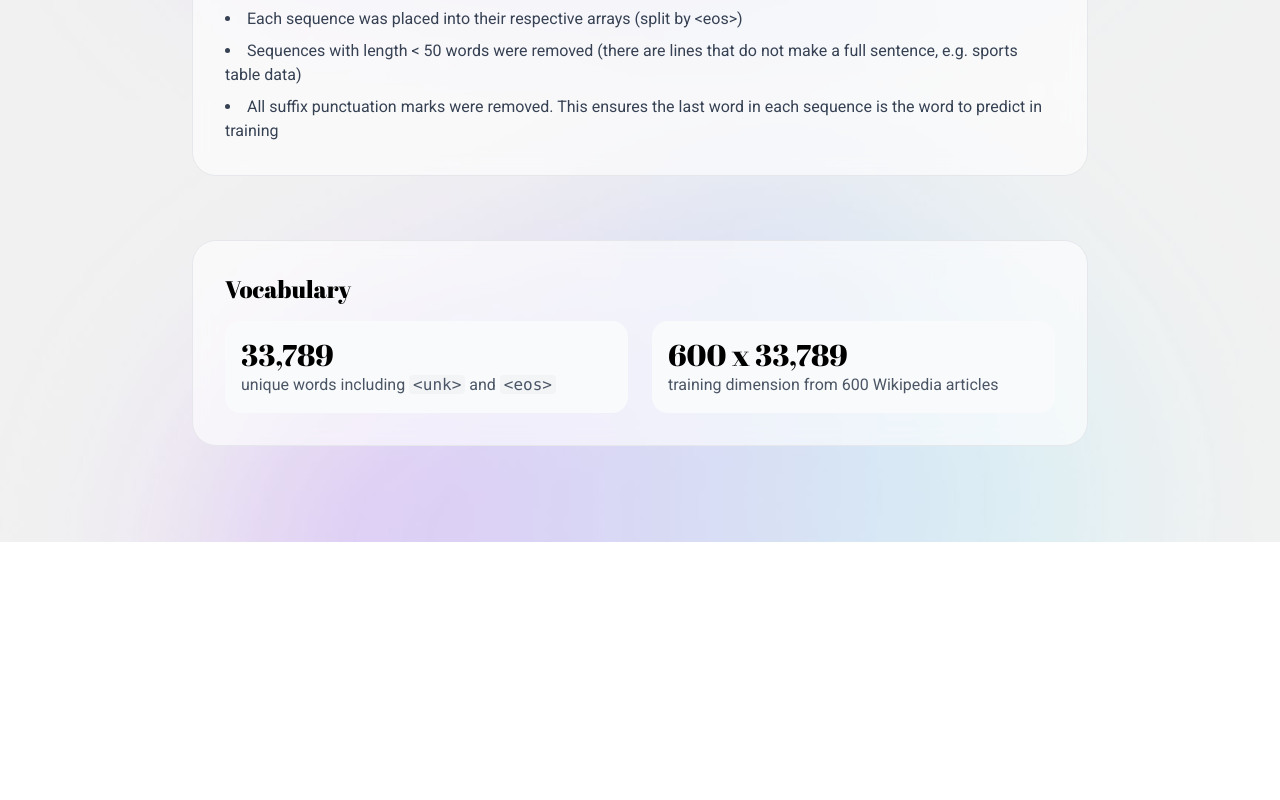
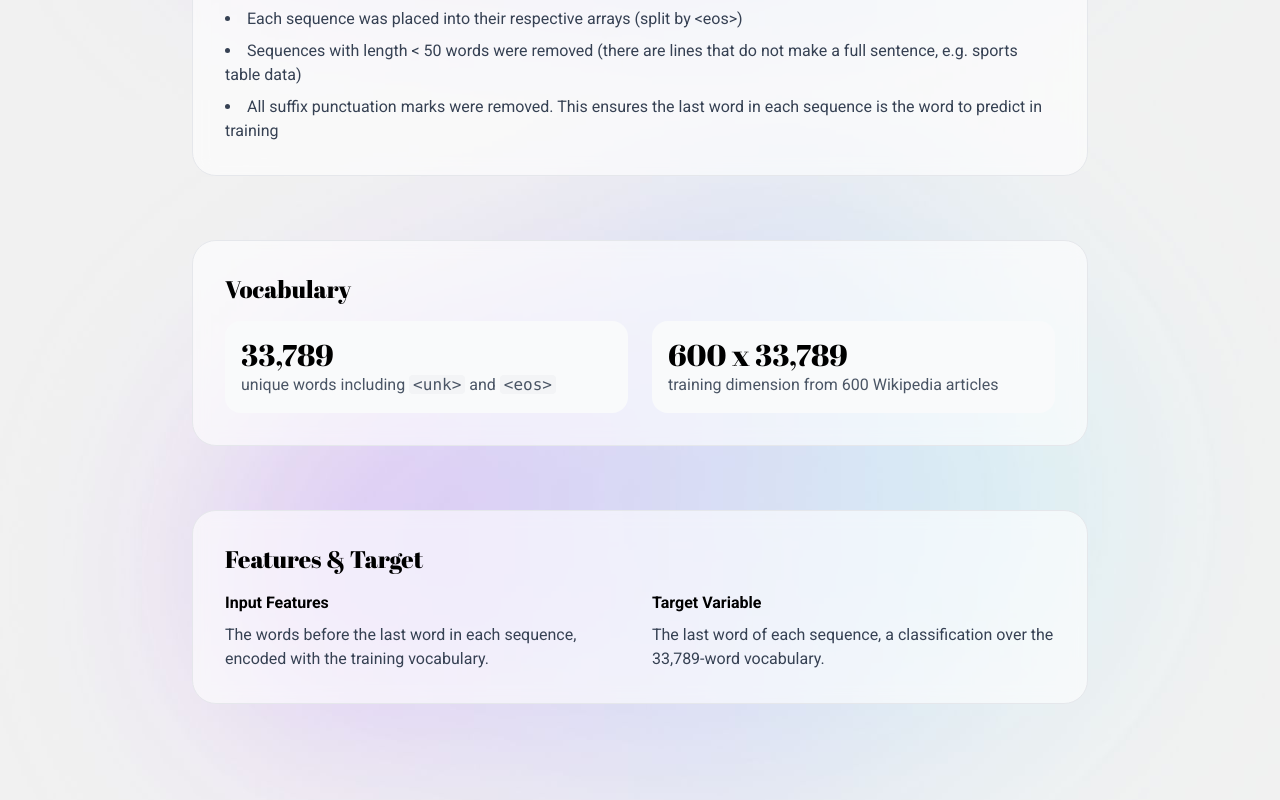
Before and after one commit to francogabrieloliveros/project-mfs, a Next.js app in the folder page/: page /dataset in a window 1280 px wide. Shown: the part 1500-2300 px from the top of the page. Before the commit the page ends 2042 px from the top, so only its background shows below. Built offline with nearby package versions, Linux system fonts and the light colour scheme.

Commit message:
feat: added features and target to dataset page

```diff
--- a/page/src/app/dataset/page.tsx
+++ b/page/src/app/dataset/page.tsx
@@ -148,6 +148,28 @@ export default function DatasetPage() {
             </div>
           </div>
         </section>
+
+        <section className={sectionClass}>
+          <h2 className="font-abril text-2xl mb-4 text-black">
+            Features & Target
+          </h2>
+          <div className="grid grid-cols-1 md:grid-cols-2 gap-6">
+            <div>
+              <h3 className="font-semibold roboto mb-2">Input Features</h3>
+              <p className="text-gray-700">
+                The words before the last word in each sequence, encoded with
+                the training vocabulary.
+              </p>
+            </div>
+            <div>
+              <h3 className="font-semibold roboto mb-2">Target Variable</h3>
+              <p className="text-gray-700">
+                The last word of each sequence, a classification over the
+                33,789-word vocabulary.
+              </p>
+            </div>
+          </div>
+        </section>
       </div>
     </main>
   );
--- a/page/src/app/globals.css
+++ b/page/src/app/globals.css
@@ -28,3 +28,11 @@ h5,
 h6 {
     font-family: var(--font-abril), serif;
 }
+
+.roboto {
+    font-family: var(--font-roboto), sans-serif;
+}
+
+.abril {
+    font-family: var(--font-abril), serif;
+}
```
